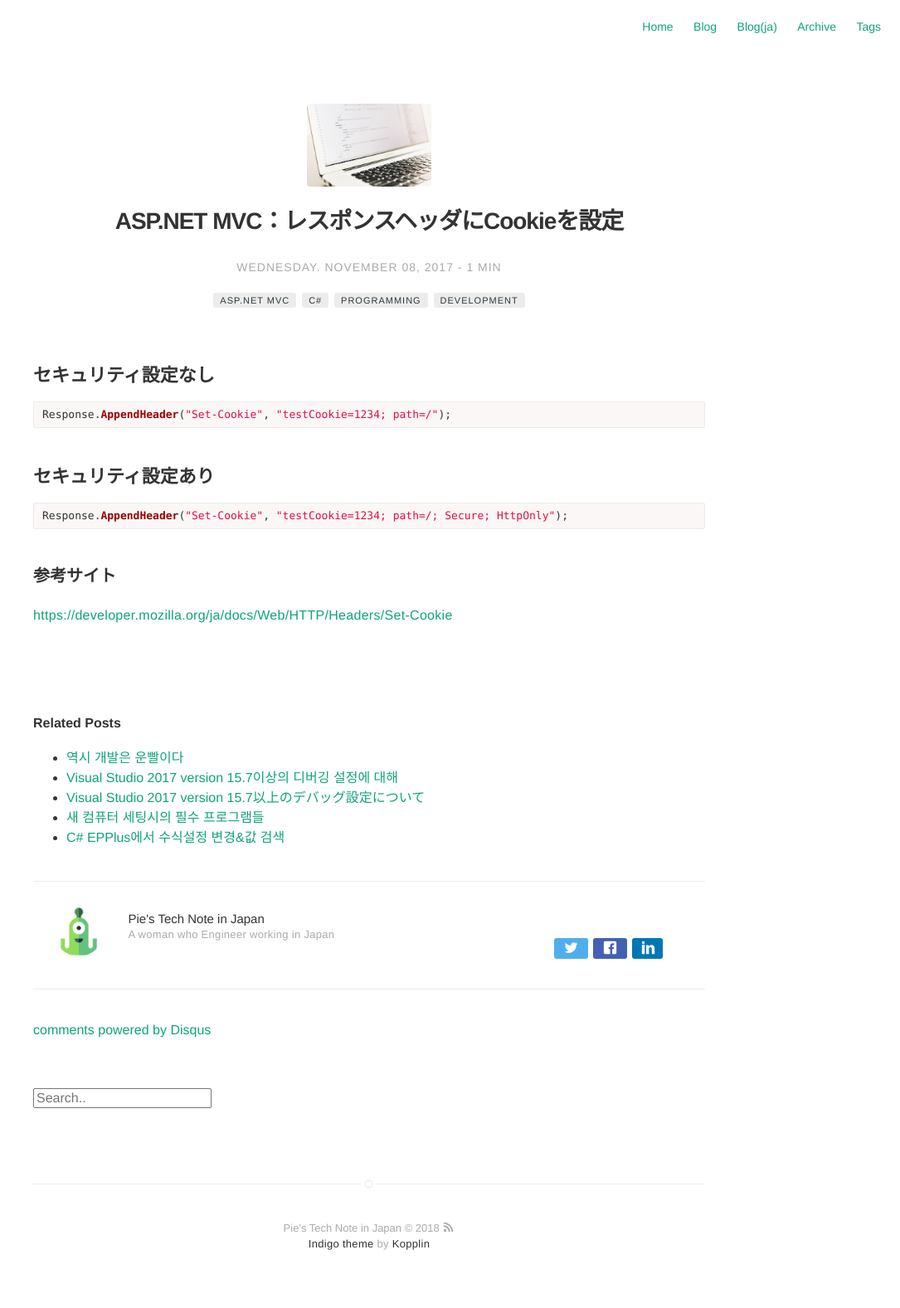
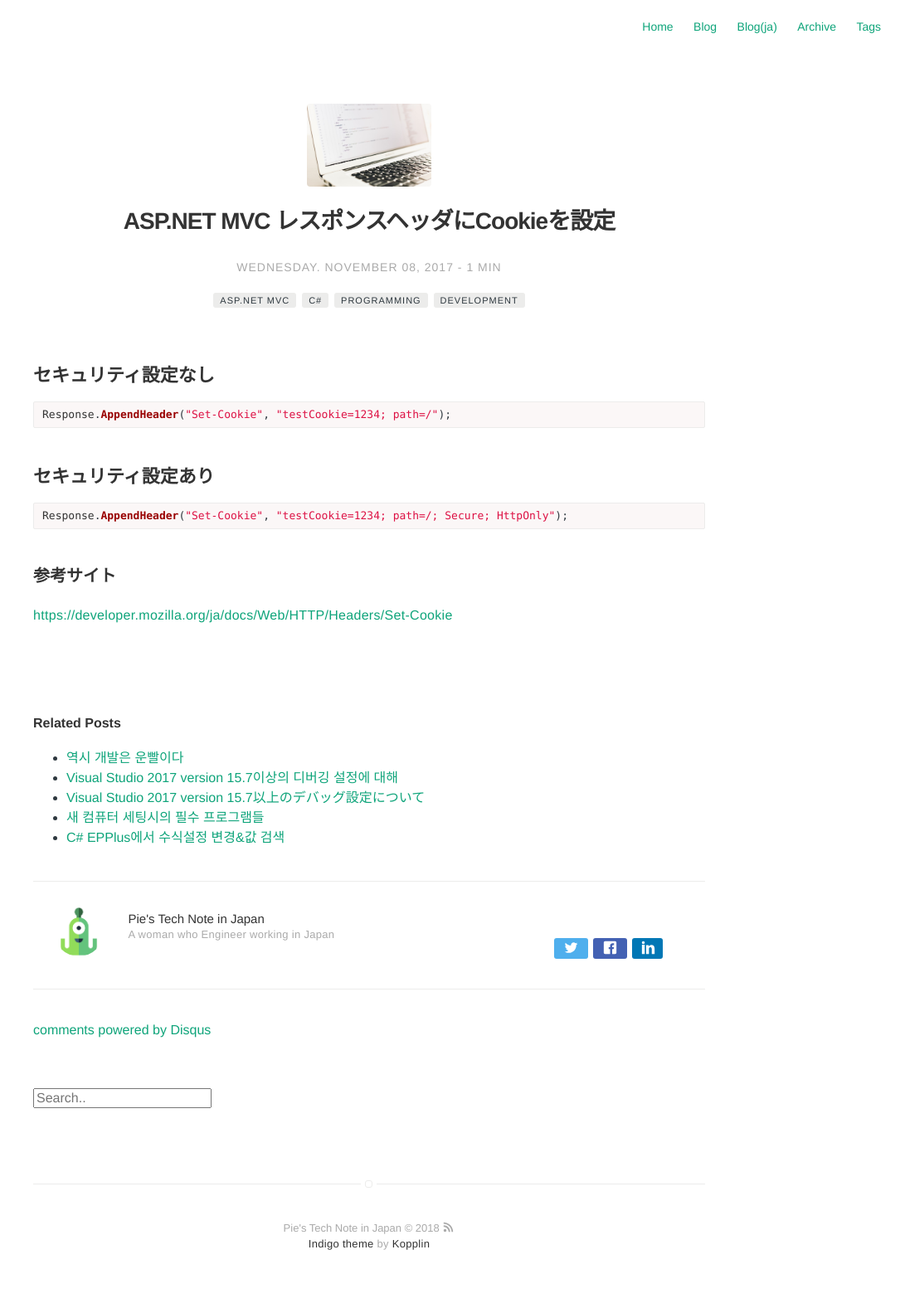
Before and after one commit to Pie001/pie001.github.io, a Jekyll site: the page built from _posts/2017-11-08-0009.ja.md, in a window 1280 px wide. Shown: the whole page at 83% size, without its empty margins (195-1280 px from the left). Built offline with Jekyll 4.4.1, drawn with Linux system fonts in a browser that asks for light colours; comment, search, counter and statistics services are not loaded.

Commit message:
Update 2017-11-08-0009.ja.md

```diff
--- a/_posts/2017-11-08-0009.ja.md
+++ b/_posts/2017-11-08-0009.ja.md
@@ -1,5 +1,5 @@
 ---
-title: ASP.NET MVC：レスポンスヘッダにCookieを設定
+title: ASP.NET MVC レスポンスヘッダにCookieを設定
 layout: post
 date: 2017-11-08 18:11
 image: /assets/images/post_header.jpg
@@ -13,7 +13,7 @@ tag:
 - development
 category: blog-ja
 author: pie
-description: ASP.NET MVC：レスポンスヘッダにCookieを設定
+description: ASP.NET MVC レスポンスヘッダにCookieを設定
 ---
 
 ## セキュリティ設定なし
```
